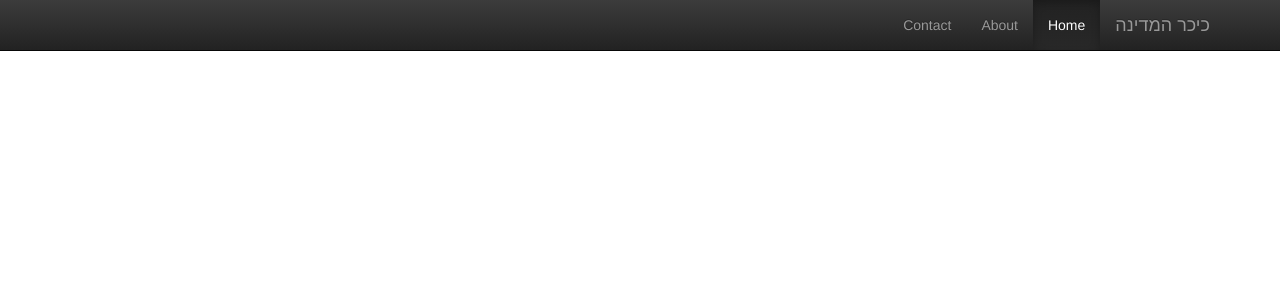
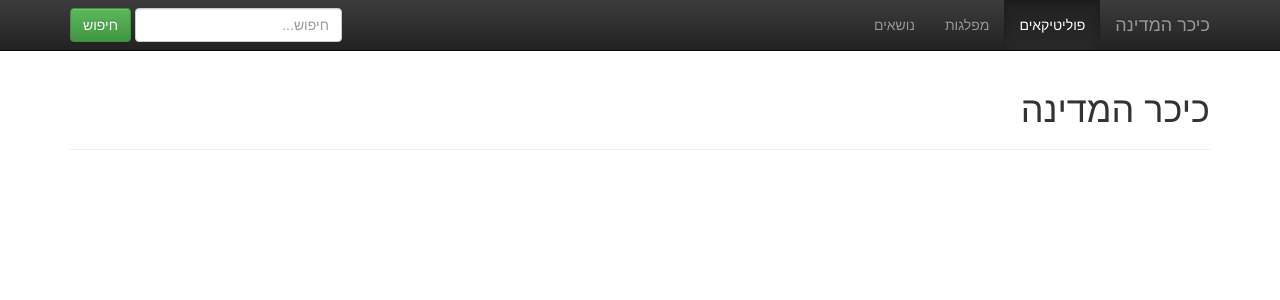
Before and after one commit to yotammanor/kikar-hamedina, a Django app: page / in a window 1280 px wide. Shown: the top 300 px of the page. Run offline with Django 3.2, Linux system fonts and the light colour scheme; data that the repository does not hold is empty; parts of the project's set-up code (start-up, migrations or seed data) failed here and were passed over; some libraries are stand-ins or nearby versions.

Commit message:
changed the navbar and added a politician partial. mostly just trying to work out how angularjs works for now

```diff
--- a/kikar_hamedina/core/templates/core/index.html
+++ b/kikar_hamedina/core/templates/core/index.html
@@ -17,28 +17,49 @@
         </div>
         <div class="collapse navbar-collapse">
           <ul class="nav navbar-nav">
-            <li class="active"><a href="#">Home</a></li>
-            <li><a href="#about">About</a></li>
-            <li><a href="#contact">Contact</a></li>
+            <li class="active"><a href="#">פוליטיקאים</a></li>
+            <li><a href="#about">מפלגות</a></li>
+            <li><a href="#contact">נושאים</a></li>
+
+            <!-- This doesn't work. Problem with angularjs and bootstrap I think. It would be nice to have each section as a dropdown though showing the major politicians/parties/topics and a show all button -->
+            <!-- <li class="dropdown">
+                <a href="" class="dropdown-toggle" data-toggle="dropdown">Dropdown <b class="caret"></b></a>
+                <ul class="dropdown-menu">
+                  <li><a href="#">Action</a></li>
+                  <li><a href="#">Another action</a></li>
+                  <li><a href="#">Something else here</a></li>
+                  <li class="divider"></li>
+                  <li><a href="#">Separated link</a></li>
+                  <li class="divider"></li>
+                  <li><a href="#">One more separated link</a></li>
+                </ul>
+            </li> -->
           </ul>
+
+            <form class="navbar-form navbar-left" role="search">
+              <div class="form-group">
+                <input type="text" class="form-control" placeholder="חיפוש...">
+              </div>
+              <button type="submit" class="btn btn-success">חיפוש</button>
+            </form>
+
         </div><!--/.nav-collapse -->
       </div>
     </div>
 
 
-
-
     <div class="container">
-<!--         <div class="page-header">
+        <div class="page-header">
             <h1>כיכר המדינה</h1>
-        </div> -->
+        </div>
         <div class="row">
             {% verbatim %}
             <div class="col-md-3" ng-controller="NavigationCtrl">
                 {{ data }}
                 <ul class="list-group">
                     <li ng-repeat="party in parties" class="list-group-item">
-                        <a href="/#/party/{{ party.id }}">{{ party.name }}</a></li>
+                        <a href="/#/party/{{ party.id }}">{{ party.name }}</a>
+                    </li>
                 </ul>
             </div>
             <div class="col-md-9" ng-view></div>
@@ -55,6 +76,14 @@
                                 resolve: {
                                     party: function (Parties, $route) {
                                         return Parties.get({partyId: $route.current.params.partyId})
+                                    }
+                                }
+                        })
+                        .when('/politician/:politicianId', {templateUrl: '/static/partials/politician.html',
+                                controller: 'PoliticianCtrl',
+                                resolve: {
+                                    politician: function (Politicians, $route) {
+                                        return Politicians.get({politicianId: $route.current.params.politicianId})
                                     }
                                 }
                         })
--- a/kikar_hamedina/static/partials/party.html
+++ b/kikar_hamedina/static/partials/party.html
@@ -1,4 +1,4 @@
-Party: {{ party.name }}
-<ul>
+<h3>Party: {{ party.name }}</h3>
+<ul class="list-unstyled">
     <li ng-repeat="person in party.persons"><a ng-click="">{{ person }}</a></li>
 </ul>
--- /dev/null
+++ b/kikar_hamedina/static/partials/politician.html
@@ -0,0 +1,4 @@
+<h3>Politician: {{ politician.name }}</h3>
+<ul class="list-unstyled">
+    <!-- <li ng-repeat="person in politician.persons"><a ng-click="">{{ person }}</a></li> -->
+</ul>
```
